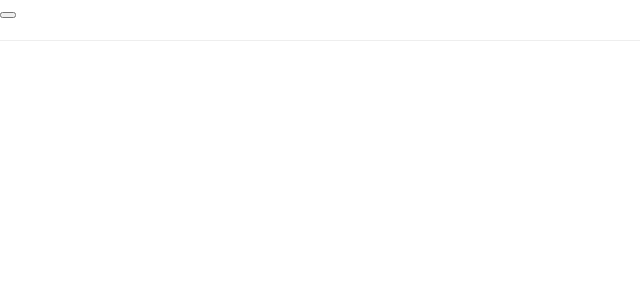
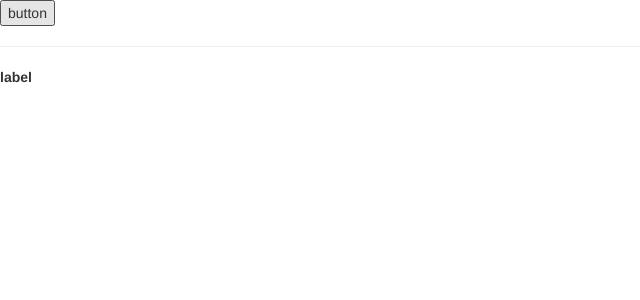
Before and after one commit to danrector/react-demos, a React app: page / in a window 1280 px wide. Shown: the top 300 px of the page, without its empty margins (0-640 px from the left). Built offline with nearby package versions, Linux system fonts and the light colour scheme.

Commit message:
passed props children through component

```diff
--- a/App.js
+++ b/App.js
@@ -3,7 +3,9 @@ import React from 'react';
 const HOC = (InnerComponent) => class extends React.Component {
 	render(){
 		return (
-			<InnerComponent />
+			<InnerComponent
+				{...this.props}
+			/>
 		)
 	}
 }
```
